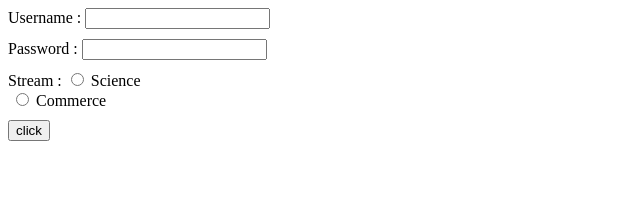
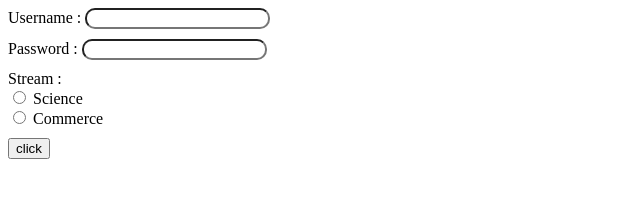
Before and after one commit to SomenSin/Web-Dev, a plain HTML site: page test.html in a window 1280 px wide. Shown: the whole page, without its empty margins (0-640 px from the left). Drawn offline with Linux system fonts and the light colour scheme.

Commit message:
Update test.html

```diff
--- a/test.html
+++ b/test.html
@@ -9,14 +9,17 @@
 <body>
     <form method="" action="get">
         <div class="form">
-            Username : <input type="text" style="margin-bottom: 10px;">
+            Username : <input type="text" style="margin-bottom: 10px; border-radius: 10px;" >
             <br>
-            Password : <input type="password" style="margin-bottom: 10px;">
+            Password : <input type="password" style="margin-bottom: 10px; border-radius: 10px;">
             <br>
-            Stream : <input type="radio" name="b" id="sc">
+            Stream :
+            <br>
+            <input type="radio" name="b" id="sc" >
             <label for="sc">Science </label>
             <br>
-            <input type="radio" name="b" id="co" style="margin-left: 8px;">
+            <input type="radio" name="b" id="co">
+
             <label for="co">Commerce </label>
             <br>
             <input type="submit" value="click" style="margin-top: 10px;">
```
